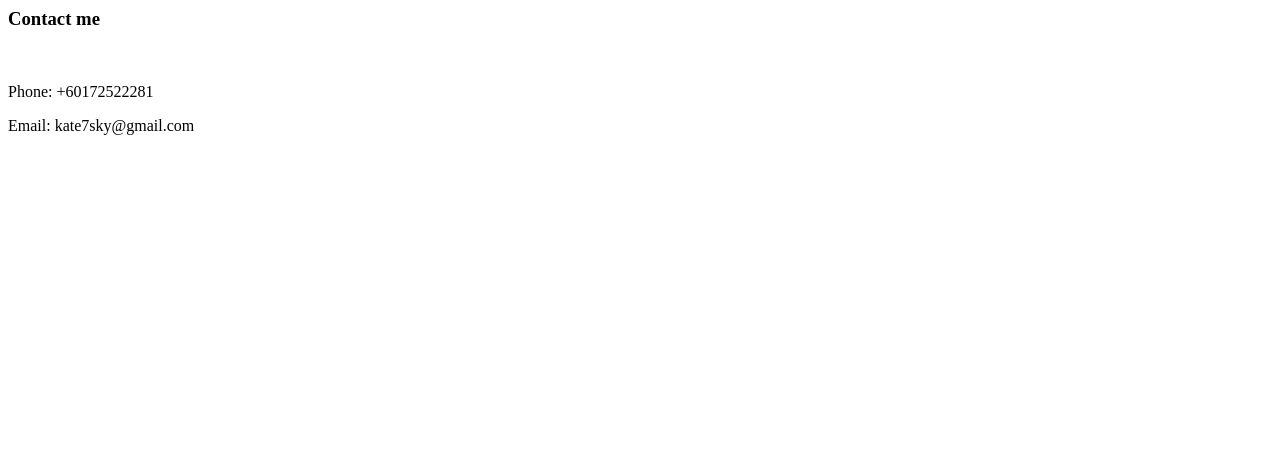
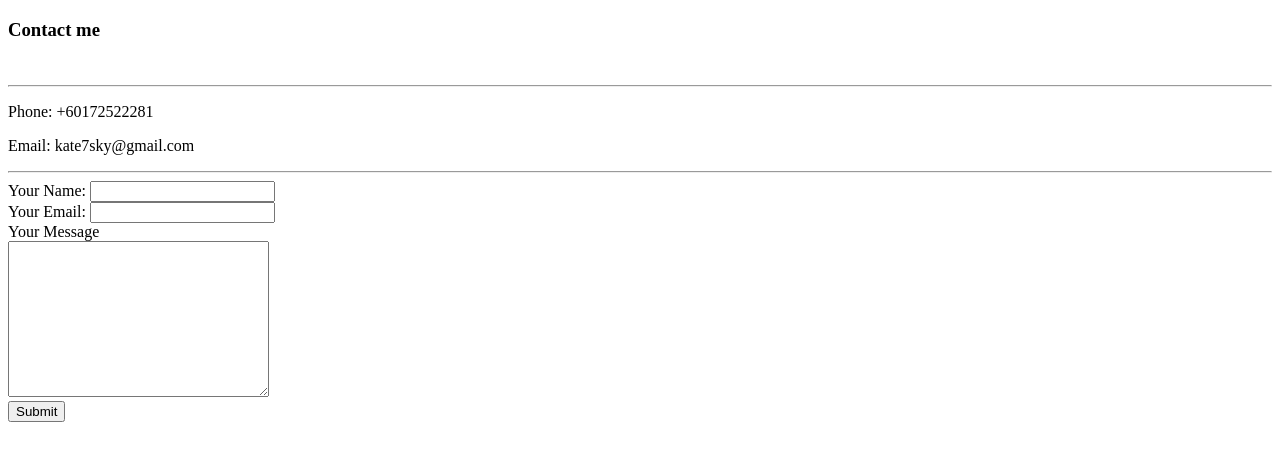
Before and after one commit to katherine94sky/cv, a plain HTML site: page contactme.html in a window 1280 px wide. Drawn offline with Linux system fonts and the light colour scheme.

Commit message:
Update contactme.html

```diff
--- a/contactme.html
+++ b/contactme.html
@@ -1,3 +1,24 @@
+<!DOCTYPE html>
+<html>
+ <head>
+  <meta charset="utf-8">
+  <title>contact me</title>
+ </head>
+ <body>
+
  <h3>Contact me</h3></br>
+ <hr>
  <p>Phone: +60172522281</p>
  <p>Email: kate7sky@gmail.com </p>
+ <hr>
+ <form class"" action="mailto:teoh7716@gmail.com" method="post" enctype="text/plain">
+     <label>Your Name:</label>
+     <input type="text" name="yourName" value=""></br>
+     <label>Your Email:</label>
+     <input type="email" name="youraEmail" value=""></br>
+     <label>Your Message</label></br>
+     <textarea name="yourMessage" rows="10" cols="30"></textarea></br>
+     <input type="submit" name="submit">
+ </form>
+ </body>
+</html>
```
